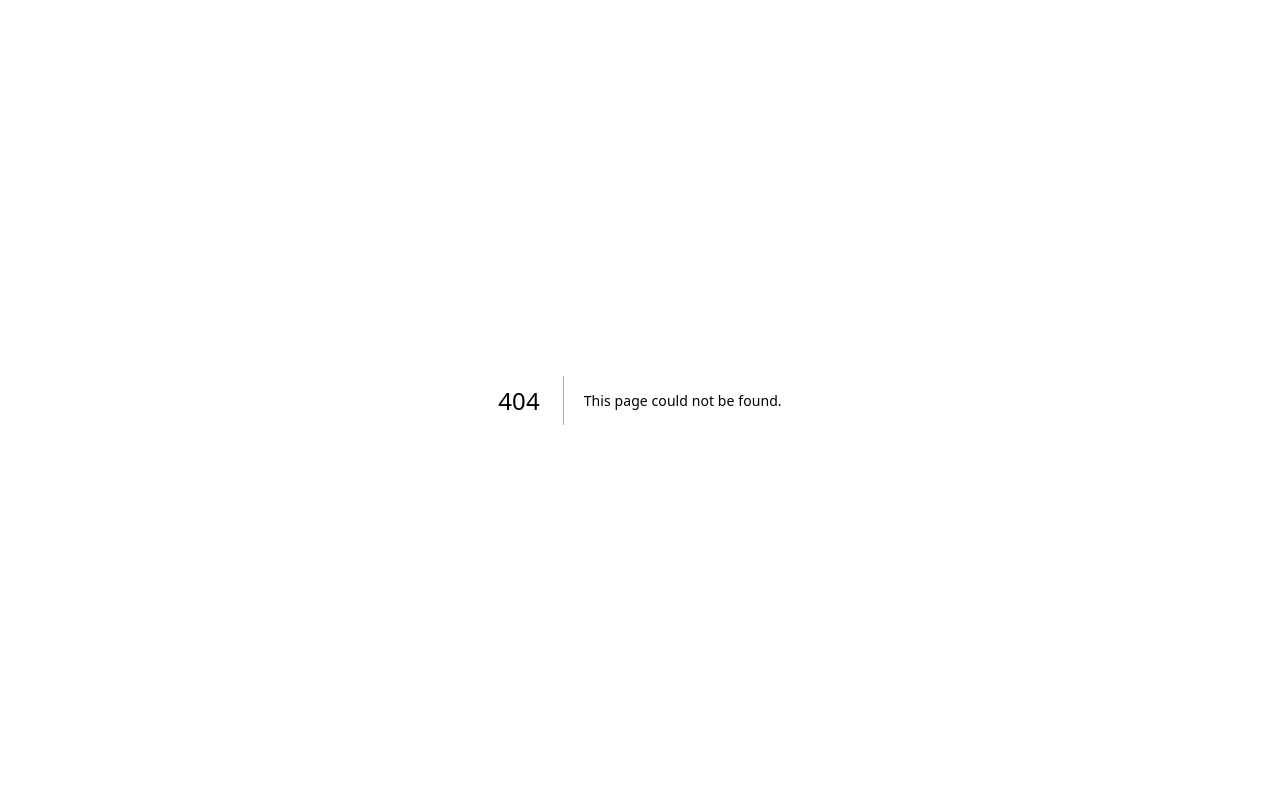
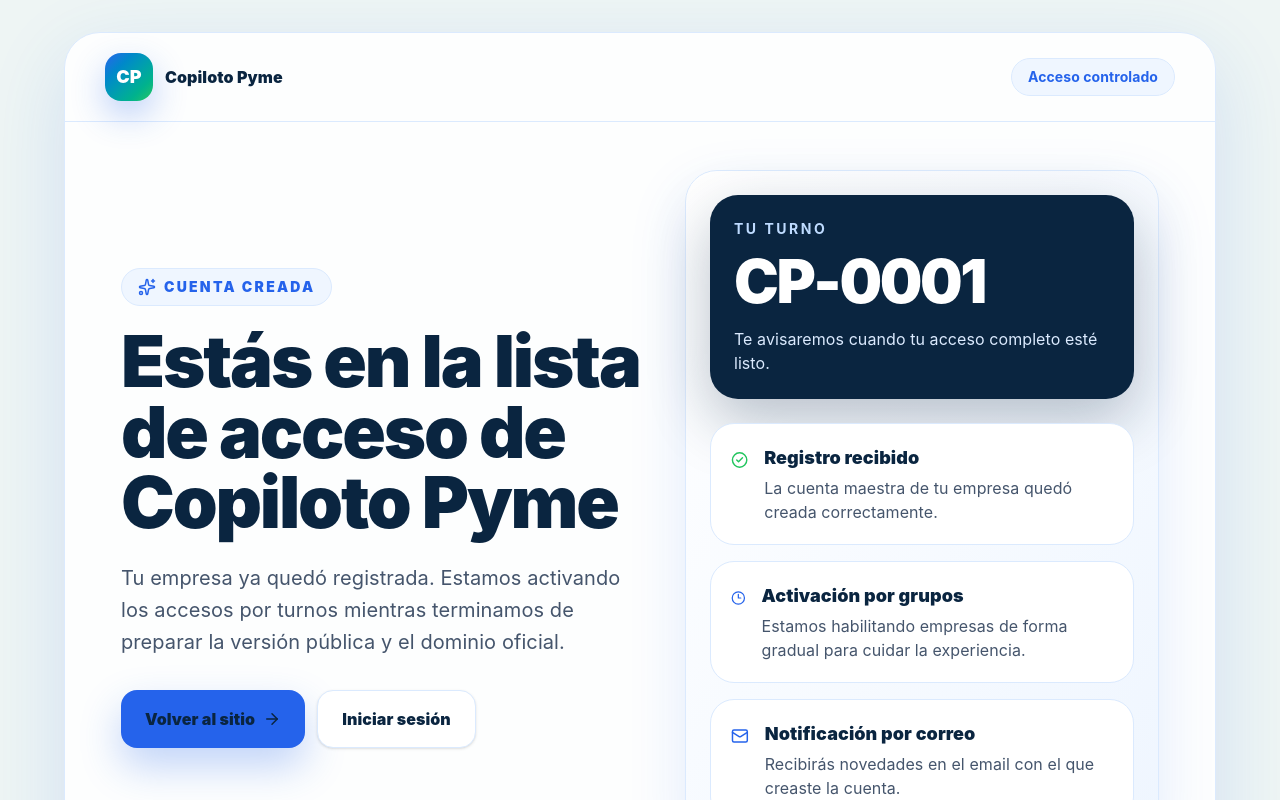
Before and after one commit to davidag2/copiloto-pyme, a Next.js app: page /waitlist in a window 1280 px wide. Before the commit this address had no page. Shown: the top 800 px of the page. Built offline with nearby package versions, Linux system fonts and the light colour scheme.

Commit message:
Add temporary waitlist after signup

```diff
--- a/app/register/RegisterForm.tsx
+++ b/app/register/RegisterForm.tsx
@@ -4,6 +4,7 @@ import { ArrowRight, CheckCircle2, ShieldCheck } from "lucide-react";
 import { useState, type FormEvent } from "react";
 import { currentLegalAcceptance, legalDocumentsList } from "@/lib/legal";
 import { commercialPlans, type CommercialPlan, type PlanId } from "@/lib/plans";
+import { createWaitlistTurn, createWaitlistUrl } from "@/lib/waitlist";
 
 type RegisterFormProps = {
   selectedPlan: CommercialPlan;
@@ -95,11 +96,12 @@ export function RegisterForm({ selectedPlan }: RegisterFormProps) {
     window.localStorage.setItem("copiloto-pyme-session", JSON.stringify(data.session));
     window.localStorage.setItem("copiloto-pyme-subscription", JSON.stringify(data.subscription));
     window.localStorage.setItem("copiloto-pyme-onboarding", JSON.stringify(data.onboarding));
+    window.localStorage.setItem("copiloto-pyme-waitlist-turn", createWaitlistTurn(data.company.id));
 
     setStatus("success");
-    setMessage("Cuenta creada. Te llevamos al onboarding para preparar tu primer resumen.");
+    setMessage("Cuenta creada. Te llevamos a la lista temporal de acceso.");
     window.setTimeout(() => {
-      window.location.href = "/onboarding";
+      window.location.href = createWaitlistUrl(data.company.id);
     }, 800);
   }
 
--- /dev/null
+++ b/app/waitlist/page.tsx
@@ -0,0 +1,91 @@
+import { ArrowRight, CheckCircle2, Clock3, Mail, Sparkles } from "lucide-react";
+import Link from "next/link";
+import { normalizeWaitlistTurn } from "@/lib/waitlist";
+
+type WaitlistPageProps = {
+  searchParams?: Promise<{ turno?: string }>;
+};
+
+export const metadata = {
+  title: "Lista de espera | Copiloto Pyme",
+  description: "Tu cuenta de Copiloto Pyme fue creada y quedo en acceso controlado."
+};
+
+export default async function WaitlistPage({ searchParams }: WaitlistPageProps) {
+  const params = searchParams ? await searchParams : {};
+  const turn = normalizeWaitlistTurn(params.turno);
+
+  return (
+    <main className="min-h-screen bg-[#eef5f4] px-5 py-8 text-[#0A2540]">
+      <section className="mx-auto flex min-h-[calc(100vh-4rem)] max-w-6xl flex-col justify-between overflow-hidden rounded-[36px] border border-blue-100 bg-white/88 shadow-[0_24px_80px_rgba(37,99,235,0.14)]">
+        <header className="flex flex-wrap items-center justify-between gap-4 border-b border-blue-100 px-6 py-5 sm:px-10">
+          <Link className="flex items-center gap-3 font-black" href="/">
+            <span className="grid size-12 place-items-center rounded-2xl bg-gradient-to-br from-[#2563EB] to-[#22C55E] text-lg text-white shadow-[0_14px_34px_rgba(37,99,235,0.3)]">CP</span>
+            <span>Copiloto Pyme</span>
+          </Link>
+          <span className="rounded-full border border-blue-100 bg-blue-50 px-4 py-2 text-sm font-bold text-[#2563EB]">Acceso controlado</span>
+        </header>
+
+        <div className="grid flex-1 items-center gap-10 px-6 py-12 sm:px-10 lg:grid-cols-[1.05fr_0.95fr] lg:px-14">
+          <article>
+            <span className="mb-5 inline-flex items-center gap-2 rounded-full border border-blue-100 bg-blue-50 px-4 py-2 text-sm font-black uppercase tracking-[0.16em] text-[#2563EB]">
+              <Sparkles size={18} aria-hidden="true" />
+              Cuenta creada
+            </span>
+            <h1 className="max-w-3xl text-5xl font-black leading-[0.98] tracking-[-0.03em] sm:text-6xl lg:text-7xl">
+              Estás en la lista de acceso de Copiloto Pyme
+            </h1>
+            <p className="mt-6 max-w-2xl text-xl leading-8 text-slate-600">
+              Tu empresa ya quedó registrada. Estamos activando los accesos por turnos mientras terminamos de preparar la versión pública y el dominio oficial.
+            </p>
+            <div className="mt-8 flex flex-wrap gap-3">
+              <Link className="inline-flex items-center justify-center gap-2 rounded-2xl bg-[#2563EB] px-6 py-4 text-base font-black text-white shadow-[0_18px_40px_rgba(37,99,235,0.28)] transition duration-300 hover:-translate-y-1 hover:bg-[#1d4ed8] hover:shadow-[0_24px_55px_rgba(37,99,235,0.36)]" href="/">
+                Volver al sitio
+                <ArrowRight size={18} aria-hidden="true" />
+              </Link>
+              <Link className="inline-flex items-center justify-center rounded-2xl border border-blue-100 bg-white px-6 py-4 text-base font-black text-[#0A2540] shadow-sm transition duration-300 hover:-translate-y-1 hover:border-[#2563EB] hover:text-[#2563EB]" href="/login">
+                Iniciar sesión
+              </Link>
+            </div>
+          </article>
+
+          <aside className="rounded-[32px] border border-blue-100 bg-gradient-to-br from-white to-blue-50 p-6 shadow-[0_22px_60px_rgba(37,99,235,0.12)]">
+            <div className="rounded-[28px] bg-[#0A2540] p-6 text-white shadow-[0_22px_60px_rgba(10,37,64,0.28)]">
+              <p className="text-sm font-bold uppercase tracking-[0.18em] text-blue-200">Tu turno</p>
+              <strong className="mt-3 block text-6xl font-black tracking-[-0.04em]">{turn}</strong>
+              <p className="mt-4 text-blue-100">Te avisaremos cuando tu acceso completo esté listo.</p>
+            </div>
+
+            <div className="mt-6 grid gap-4">
+              <div className="flex gap-4 rounded-3xl border border-blue-100 bg-white p-5">
+                <CheckCircle2 className="mt-1 text-[#22C55E]" aria-hidden="true" />
+                <div>
+                  <h2 className="text-lg font-black">Registro recibido</h2>
+                  <p className="mt-1 text-slate-600">La cuenta maestra de tu empresa quedó creada correctamente.</p>
+                </div>
+              </div>
+              <div className="flex gap-4 rounded-3xl border border-blue-100 bg-white p-5">
+                <Clock3 className="mt-1 text-[#2563EB]" aria-hidden="true" />
+                <div>
+                  <h2 className="text-lg font-black">Activación por grupos</h2>
+                  <p className="mt-1 text-slate-600">Estamos habilitando empresas de forma gradual para cuidar la experiencia.</p>
+                </div>
+              </div>
+              <div className="flex gap-4 rounded-3xl border border-blue-100 bg-white p-5">
+                <Mail className="mt-1 text-[#2563EB]" aria-hidden="true" />
+                <div>
+                  <h2 className="text-lg font-black">Notificación por correo</h2>
+                  <p className="mt-1 text-slate-600">Recibirás novedades en el email con el que creaste la cuenta.</p>
+                </div>
+              </div>
+            </div>
+          </aside>
+        </div>
+
+        <footer className="border-t border-blue-100 px-6 py-5 text-sm font-bold text-slate-500 sm:px-10">
+          Un producto Tecnotitan S.A.S
+        </footer>
+      </section>
+    </main>
+  );
+}
--- a/components/dashboard/DashboardApp.tsx
+++ b/components/dashboard/DashboardApp.tsx
@@ -46,6 +46,7 @@ import { evaluateBasicRules, thresholdsFromRules } from "@/lib/rule-engine";
 import type { CompanyAlertRule } from "@/lib/rule-engine";
 import { planIncludesModule } from "@/lib/plans";
 import { canManageTeam, roleCapabilities, roleLabel } from "@/lib/roles";
+import { createWaitlistTurn, createWaitlistUrl } from "@/lib/waitlist";
 
 function DashboardModuleLoader() {
   return (
@@ -1551,7 +1552,11 @@ export default function DashboardApp({ requiresLegalAcceptance = false, captureM
     await loadTeam(result.data.company.id);
     setPaid(false);
     setAuthStatus(`Cuenta creada. Rol: ${roleLabel(result.data.user.role)}.`);
-    setRecommendation("Usuario creado. Ya puedes pagar la suscripcion y continuar el onboarding.");
+    setRecommendation("Usuario creado. Te llevamos a la lista temporal de acceso.");
+    window.localStorage.setItem("copiloto-pyme-waitlist-turn", createWaitlistTurn(result.data.company.id));
+    window.setTimeout(() => {
+      window.location.href = createWaitlistUrl(result.data.company.id);
+    }, 800);
   }
 
   async function login(event: FormEvent<HTMLFormElement>) {
--- /dev/null
+++ b/lib/waitlist.ts
@@ -0,0 +1,25 @@
+export function createWaitlistTurn(seed?: string | null) {
+  const source = seed?.trim() || `${Date.now()}`;
+  let hash = 0;
+
+  for (let index = 0; index < source.length; index += 1) {
+    hash = (hash * 31 + source.charCodeAt(index)) % 9000;
+  }
+
+  return `CP-${String(hash + 1000).padStart(4, "0")}`;
+}
+
+export function createWaitlistUrl(seed?: string | null) {
+  return `/waitlist?turno=${encodeURIComponent(createWaitlistTurn(seed))}`;
+}
+
+export function normalizeWaitlistTurn(turn?: string | string[] | null) {
+  const rawTurn = Array.isArray(turn) ? turn[0] : turn;
+  const normalizedTurn = rawTurn?.trim().toUpperCase();
+
+  if (!normalizedTurn || !/^CP-\d{4}$/.test(normalizedTurn)) {
+    return "CP-0001";
+  }
+
+  return normalizedTurn;
+}
```
